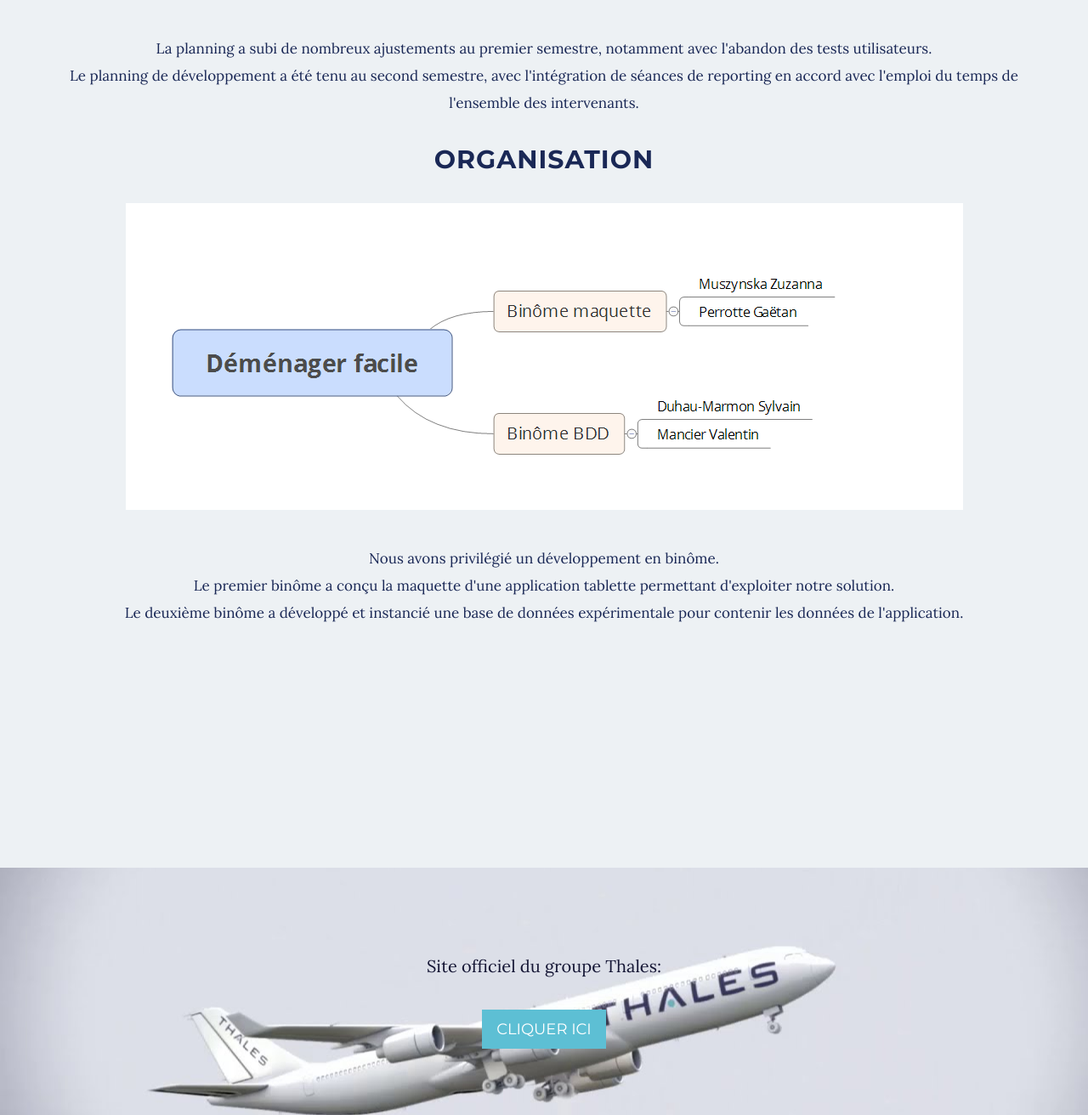
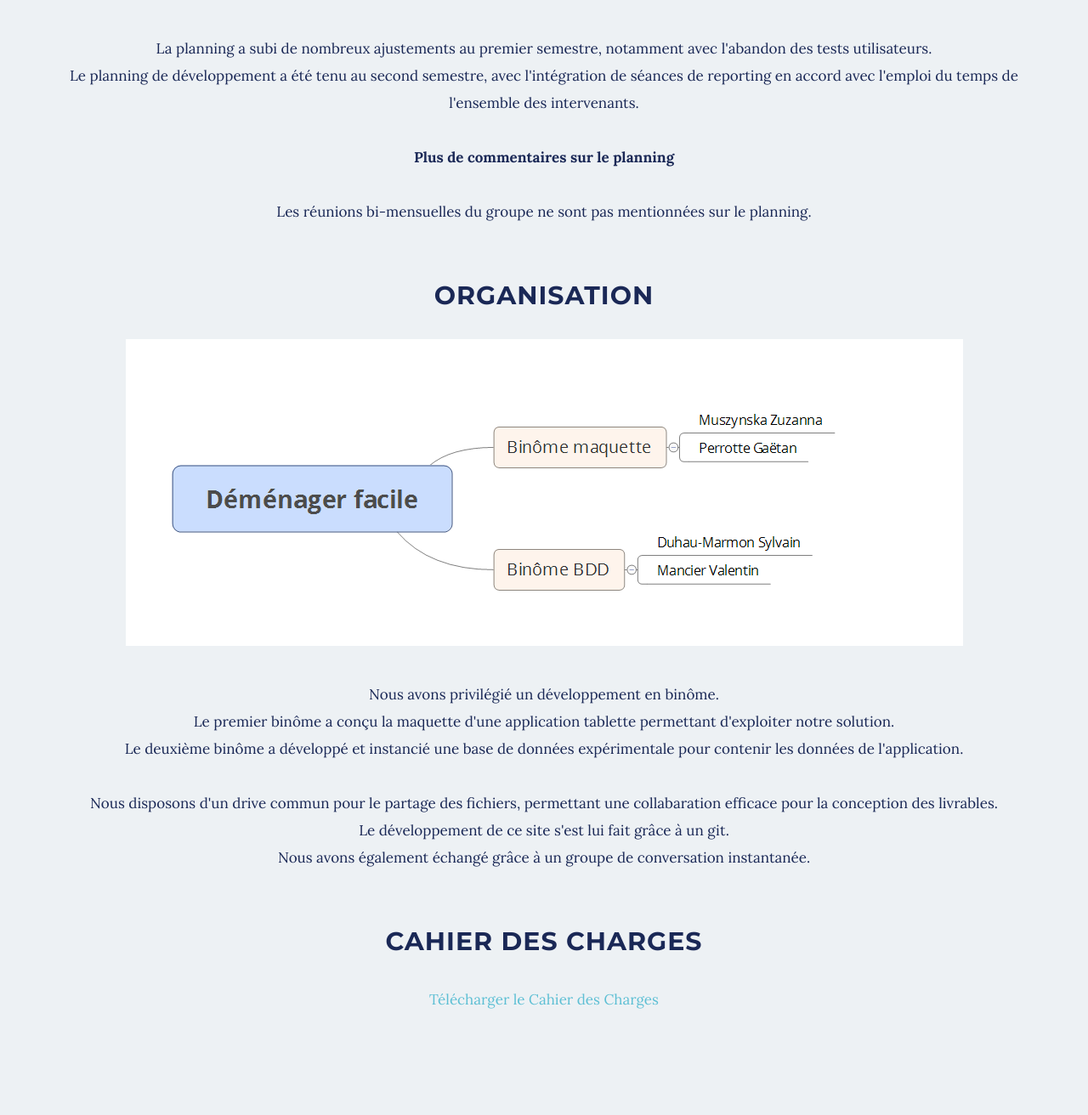
Before and after one commit to sdmarmon/SiteTransdi, a website: page gesp.html in a window 1280 px wide. Shown: the part 1717-3029 px from the top of the page at 85% size. Drawn offline with nearby package versions, Linux system fonts and the light colour scheme; some packages are replaced by stand-ins of ours.

Commit message:
Modifs gesp Signed-off-by: Sylvain Duhau-marmon <sdmarmon@ensc.fr>

```diff
--- a/gesp.html
+++ b/gesp.html
@@ -98,7 +98,9 @@
                     <br>
                     <br>
                     <p><small>La planning a subi de nombreux ajustements au premier semestre, notamment avec l'abandon des tests utilisateurs.<br>
-                    Le planning de développement a été tenu au second semestre, avec l'intégration de séances de reporting en accord avec l'emploi du temps de l'ensemble des intervenants.</small></p>
+                            Le planning de développement a été tenu au second semestre, avec l'intégration de séances de reporting en accord avec l'emploi du temps de l'ensemble des intervenants.<br><br>
+                            <strong>Plus de commentaires sur le planning</strong><br><br>
+                            Les réunions bi-mensuelles du groupe ne sont pas mentionnées sur le planning.<br><br></small></p>
                 </div>
                 <div class="col-lg-8 col-lg-offset-2">
                     <h2>Organisation</h2>
@@ -113,7 +115,16 @@
                     <br>
                     <p><small>Nous avons privilégié un développement en binôme.<br>
                             Le premier binôme a conçu la maquette d'une application tablette permettant d'exploiter notre solution.<br>
-                            Le deuxième binôme a développé et instancié une base de données expérimentale pour contenir les données de l'application.<br></small></p>
+                            Le deuxième binôme a développé et instancié une base de données expérimentale pour contenir les données de l'application.<br><br>
+                            Nous disposons d'un drive commun pour le partage des fichiers, permettant une collabaration efficace pour la conception des livrables.<br>
+                            Le développement de ce site s'est lui fait grâce à un git.<br>
+                            Nous avons également échangé grâce à un groupe de conversation instantanée.<br><br></small></p>
+                </div>
+                    <h2>Cahier des Charges</h2>
+                <div>
+                </div>
+                <div class="col-lg-12">
+                    <p><small><a href="dl/CDC_V3_26012017.pdf" download="CdC">Télécharger le Cahier des Charges</a></small></p>
                 </div>
             </div>
         </section>
```
Also changed, not shown: 2 other files.
